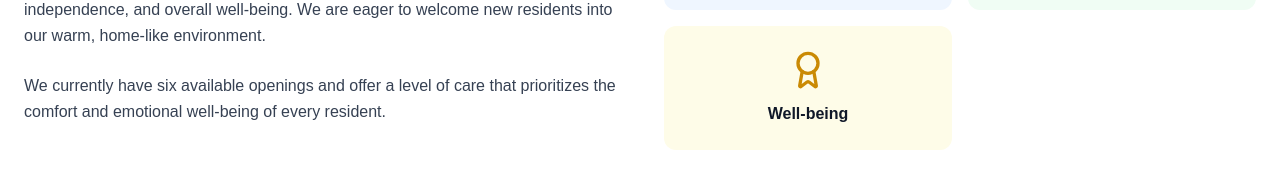
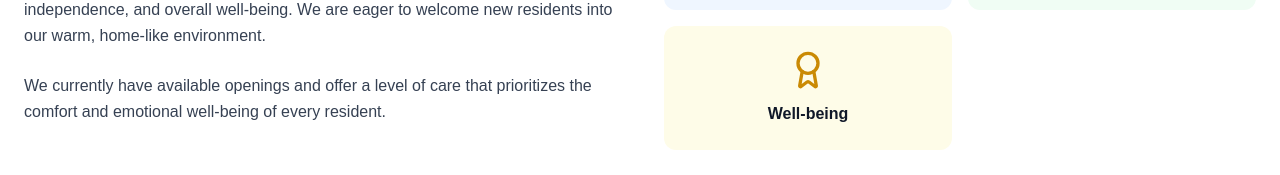
Before and after one commit to tonnyMj/fountainofpeaceLLC, a Next.js app in the folder client/: page /about in a window 1280 px wide. Shown: the part 522-697 px from the top of the page. Built offline with nearby package versions, Linux system fonts and the light colour scheme; no server answers.

Commit message:
Update availability message in about page

```diff
--- a/client/src/app/about/page.tsx
+++ b/client/src/app/about/page.tsx
@@ -22,7 +22,7 @@ export default function About() {
                             Our mission is to provide high-quality, individualized care that promotes dignity, independence, and overall well-being. We are eager to welcome new residents into our warm, home-like environment.
                         </p>
                         <p className="text-gray-700 leading-relaxed">
-                            We currently have six available openings and offer a level of care that prioritizes the comfort and emotional well-being of every resident.
+                            We currently have available openings and offer a level of care that prioritizes the comfort and emotional well-being of every resident.
                         </p>
                     </div>
                     <div className="grid grid-cols-2 gap-4">
```
